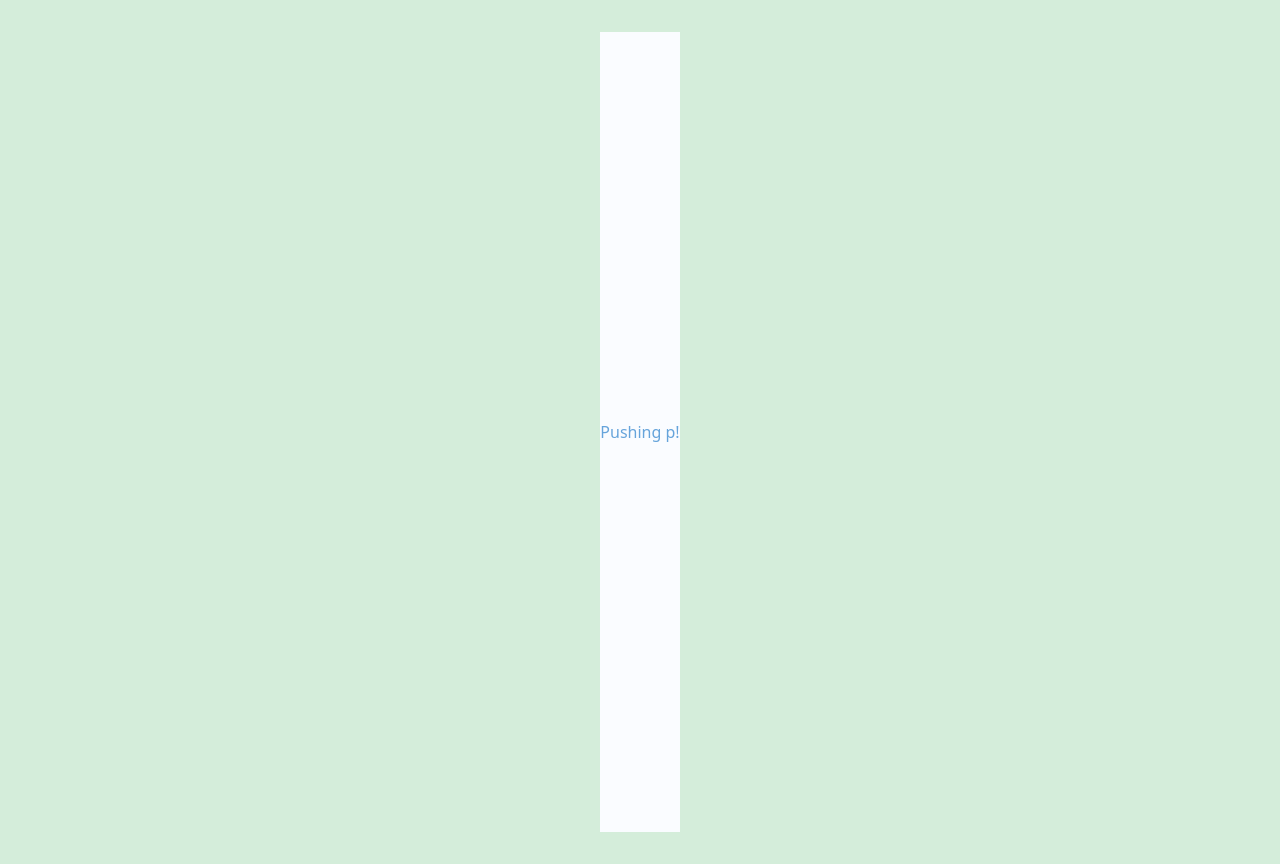
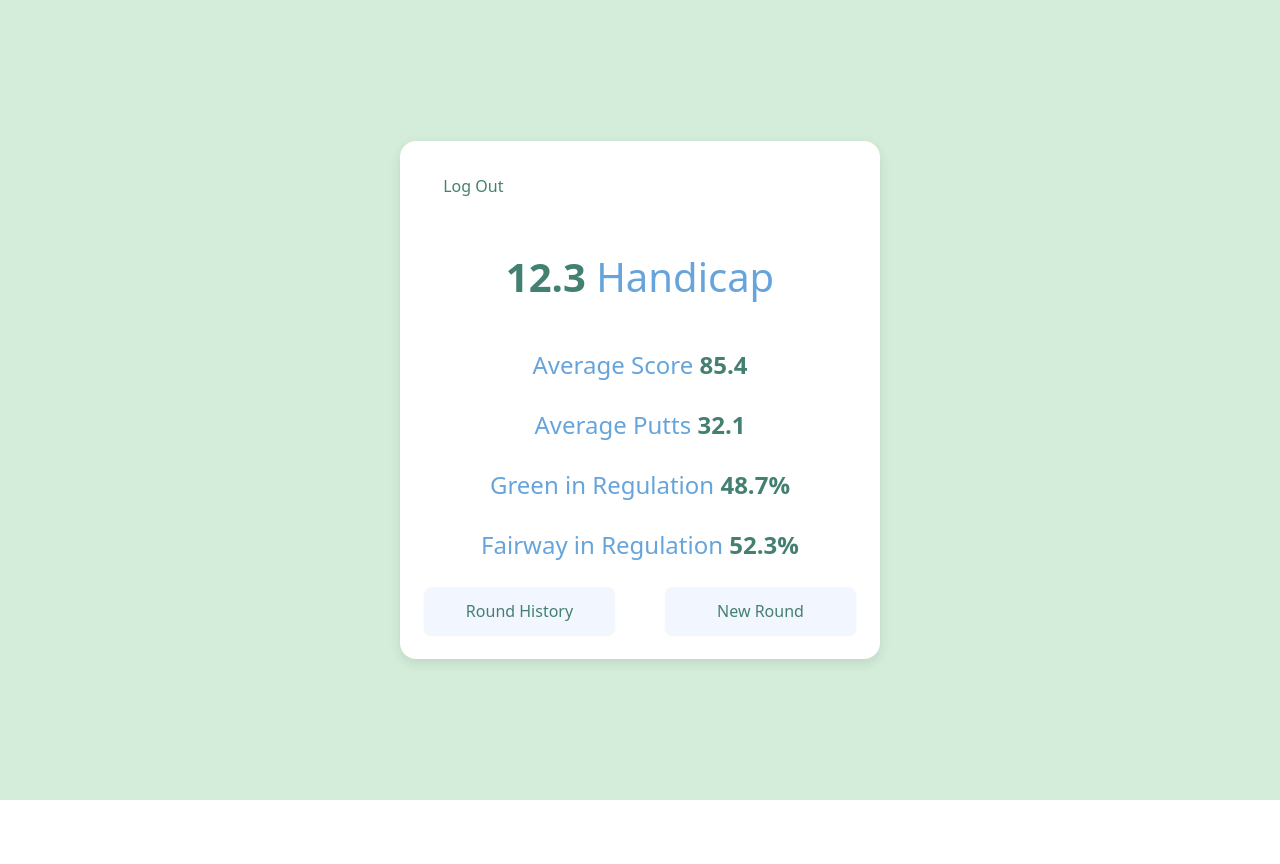
Before and after one commit to LachlanKreunen/Golf-Tracker, a React (Vite) app in the folder frontend/: page /login in a window 1280 px wide. After the commit the page ends 800 px from the top, so only its background shows below. Built offline with nearby package versions, Linux system fonts and the light colour scheme.

Commit message:
Front end before API

```diff
--- a/frontend/src/App.jsx
+++ b/frontend/src/App.jsx
@@ -3,6 +3,8 @@ import Home from './Pages/Home';
 import Hole from './Pages/Hole';
 import Signup from './Pages/Signup';
 import Login from './Pages/Login';
+import Start from './Pages/Start';
+import Rounds from './Pages/Rounds';
 function App() {
 
   return (
@@ -11,7 +13,8 @@ function App() {
       <Routes>
         <Route path="/" element = {<Home/>} />
         <Route path="/holes/:holeNumber" element = {<Hole/>} />
-
+        <Route path ="/rounds" element={<Rounds />} />
+        <Route path ="/start" element={<Start />} />
         <Route path ="/signup" element={<Signup />} />
         <Route path ="/login" element={<Login />} />
       </Routes>
--- a/frontend/src/Pages/Login.jsx
+++ b/frontend/src/Pages/Login.jsx
@@ -1,10 +1,43 @@
 import "../index.css";
+import Button from "../Button";
+import { useNavigate } from "react-router-dom";
+
+
+const stats = {
+        handicap: 12.3,
+        averageScore: 85.4,
+        averagePutts: 32.1,
+        girPercent: 48.7,
+        firPercent: 52.3
+    };
+
+
 
 const Login = () => {
+
+    const navigate = useNavigate();
+    function handleLogout() {
+        navigate("/");
+    }
     return (
         <>
-        <div className="container">
-        <p>Pushing p!</p>
+        <div className="card">
+            <button className="logout-button" onClick={handleLogout}>Log Out</button>
+
+            <div className="hc">
+                <p><span style={{ color: "#448071", fontWeight: "bold" }}>{stats.handicap}</span> Handicap</p>
+            </div>
+        <div className="stats">
+                <p>Average Score <span style={{ color: "#448071", fontWeight: "bold" }}>{stats.averageScore}</span></p>
+                <p>Average Putts <span style={{ color: "#448071", fontWeight: "bold" }}>{stats.averagePutts}</span></p>
+                <p>Green in Regulation <span style={{ color: "#448071", fontWeight: "bold"}}>{stats.girPercent}%</span></p>
+                <p>Fairway in Regulation <span style={{ color: "#448071", fontWeight: "bold" }}>{stats.firPercent}%</span></p>
+        </div>
+        <div className="button-container">
+          <Button txt="Round History" page="/rounds" />
+          <Button txt="New Round" page="/start" />
+        </div>
+
         </div>
         </>
     );
--- a/frontend/src/Pages/Rounds.jsx
+++ b/frontend/src/Pages/Rounds.jsx
@@ -0,0 +1,13 @@
+import "../index.css";
+
+const Rounds = () => {
+    return (
+        <>
+        <div className="card">
+
+        </div>
+        </>
+    );
+};
+
+export default Rounds;
--- a/frontend/src/Pages/Start.jsx
+++ b/frontend/src/Pages/Start.jsx
@@ -0,0 +1,13 @@
+import "../index.css";
+
+const Start = () => {
+    return (
+        <>
+        <div className="card">
+
+        </div>
+        </>
+    );
+};
+
+export default Start;
--- a/frontend/src/index.css
+++ b/frontend/src/index.css
@@ -269,3 +269,32 @@ button:focus-visible {
 .login-input::placeholder {
   color: #448071;
 }
+
+.stats {
+  font-size: 1.5rem;
+  text-align: center;
+}
+
+.hc {
+  font-size: 2.5rem;
+  text-align: center;
+}
+
+.logout-button {
+  align-self: flex-end;
+  background: none;
+  border: none;
+  color: #448071;
+  font-size: 1rem;
+  cursor: pointer;
+}
+
+.logout-button:hover {
+  text-decoration: underline;
+}
+
+.logout-button:focus,
+.logout-button:active {
+  outline: none;
+  box-shadow: none;
+}
```
